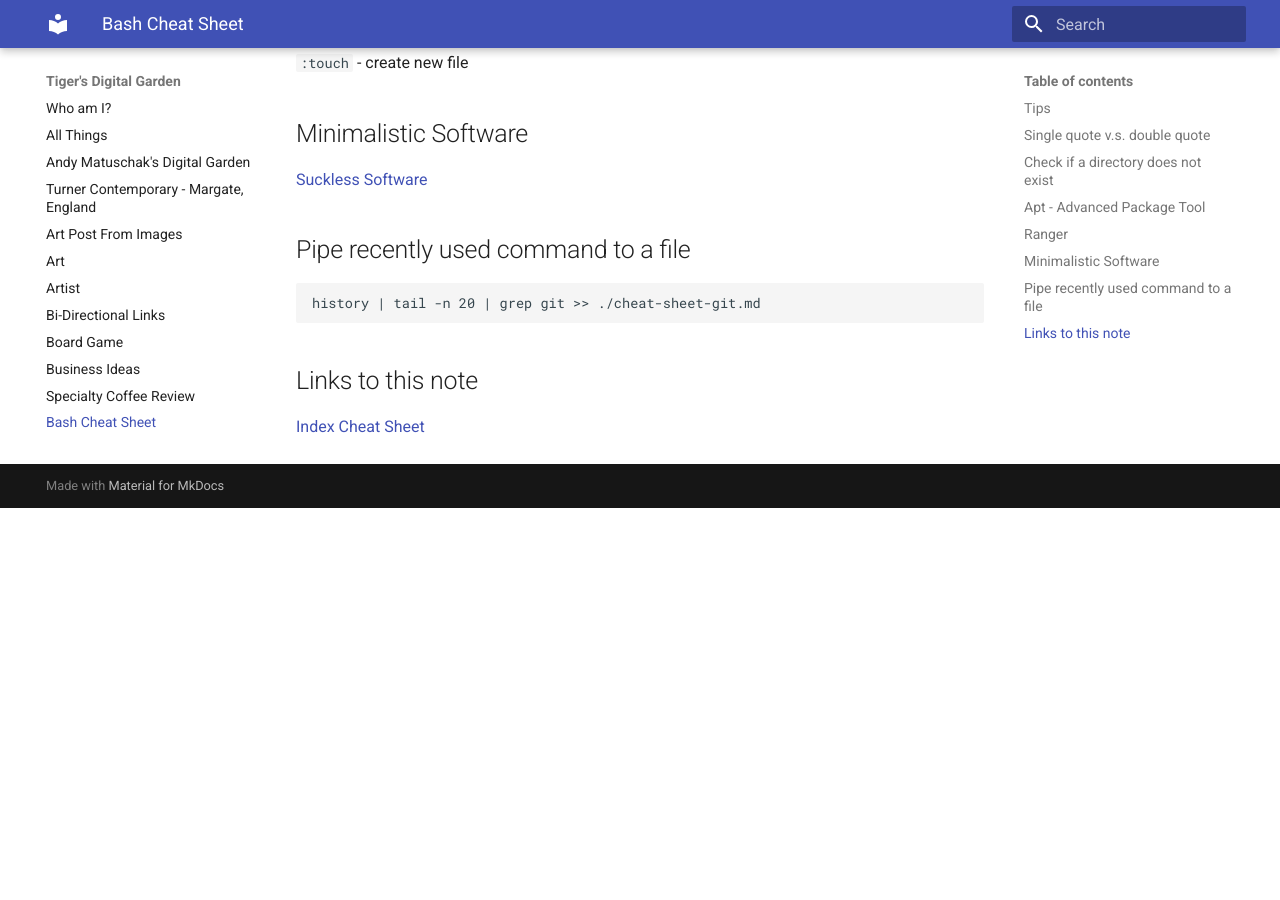
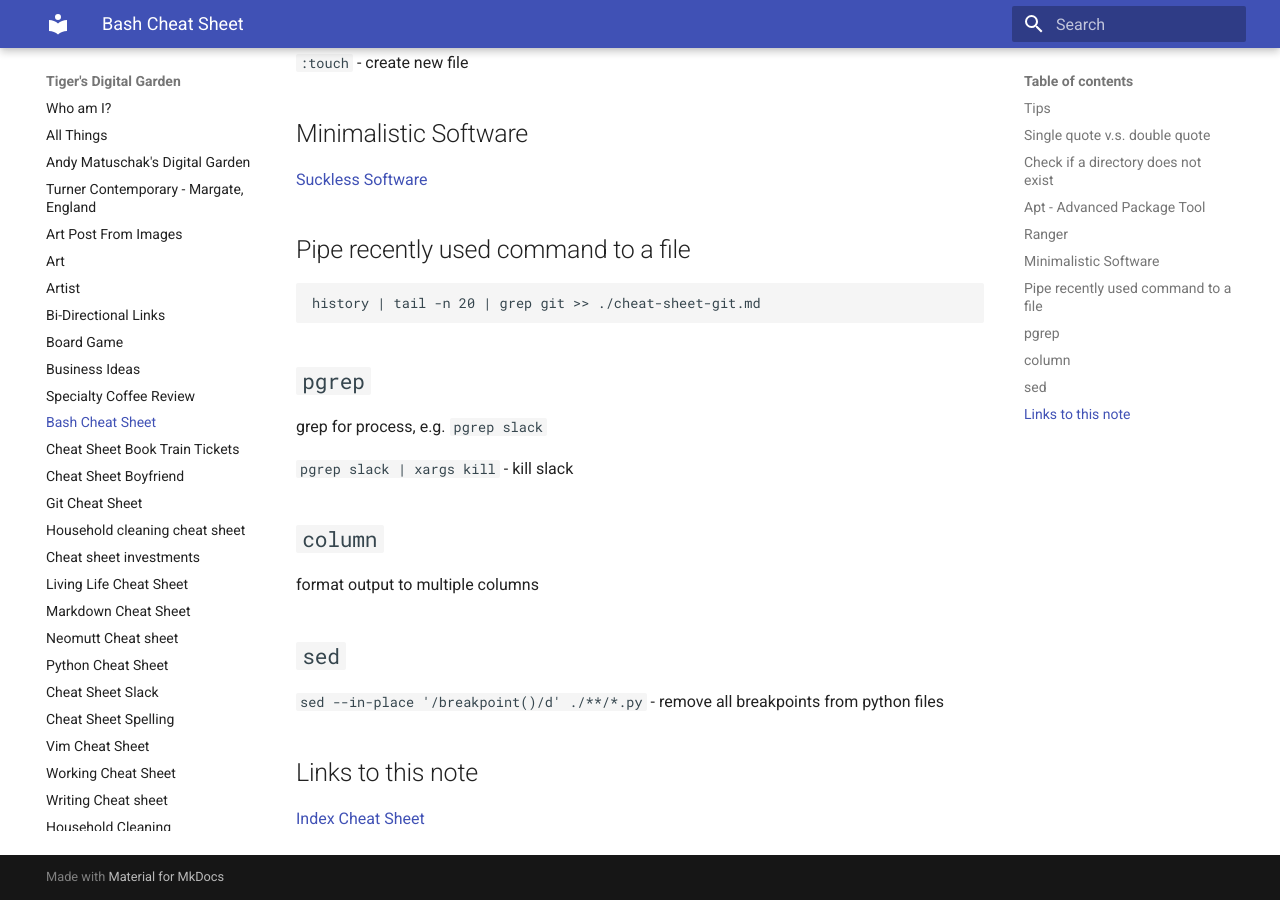
Before and after one commit to ynotstartups/notes, an MkDocs documentation site: the page built from notes/cheat-sheet-bash.md, in a window 1280 px wide and 900 px high, scrolled down 1255 px. Built offline with MkDocs 1.6.1 and Material for MkDocs 9.7.7, drawn with Linux system fonts in a browser that asks for light colours; before the commit the page ends 1763 px from its top, so only the background shows below that.

Commit message:
add useful commands bash

````diff
--- a/notes/cheat-sheet-bash.md
+++ b/notes/cheat-sheet-bash.md
@@ -61,6 +61,21 @@
 history | tail -n 20 | grep git >> ./cheat-sheet-git.md
 ```
 
+## `pgrep`
+
+grep for process, e.g. `pgrep slack`
+
+`pgrep slack | xargs kill` - kill slack
+
+## `column`
+
+format output to multiple columns
+
+## `sed`
+
+`sed --in-place '/breakpoint()/d' ./**/*.py` - remove all breakpoints from python files
+
+
 ## Links to this note
 
 [Index Cheat Sheet](index-cheat-sheet.md)
````
